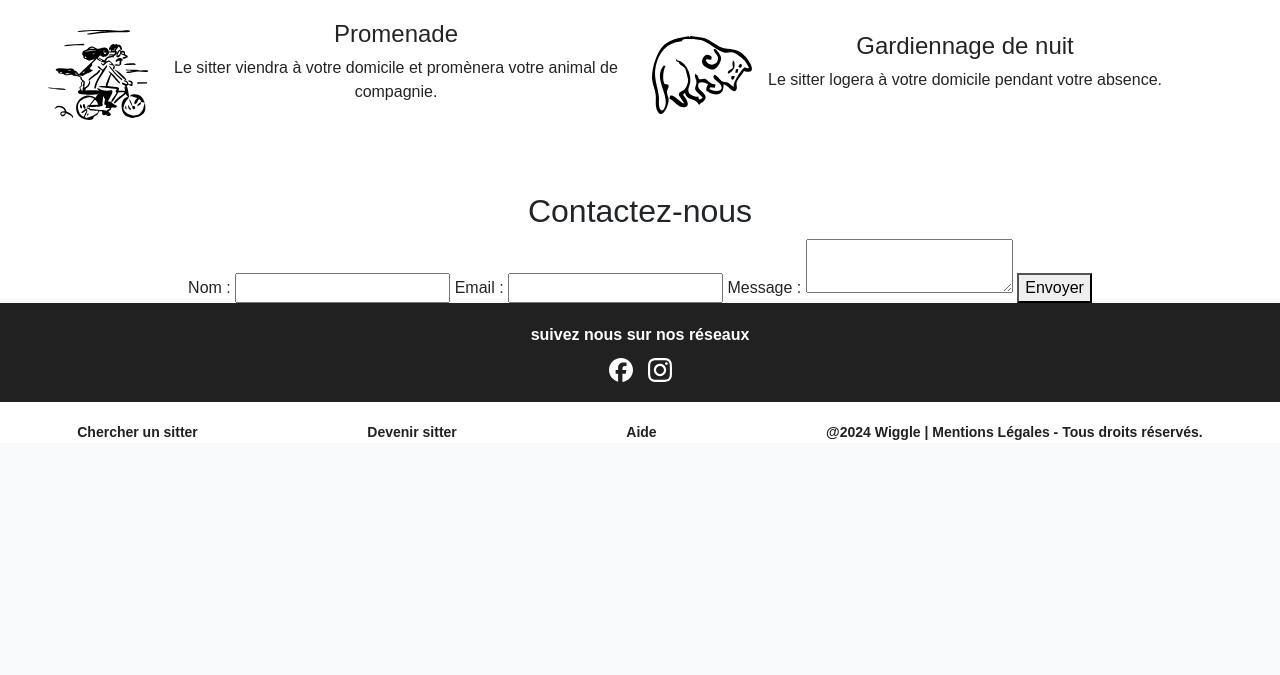
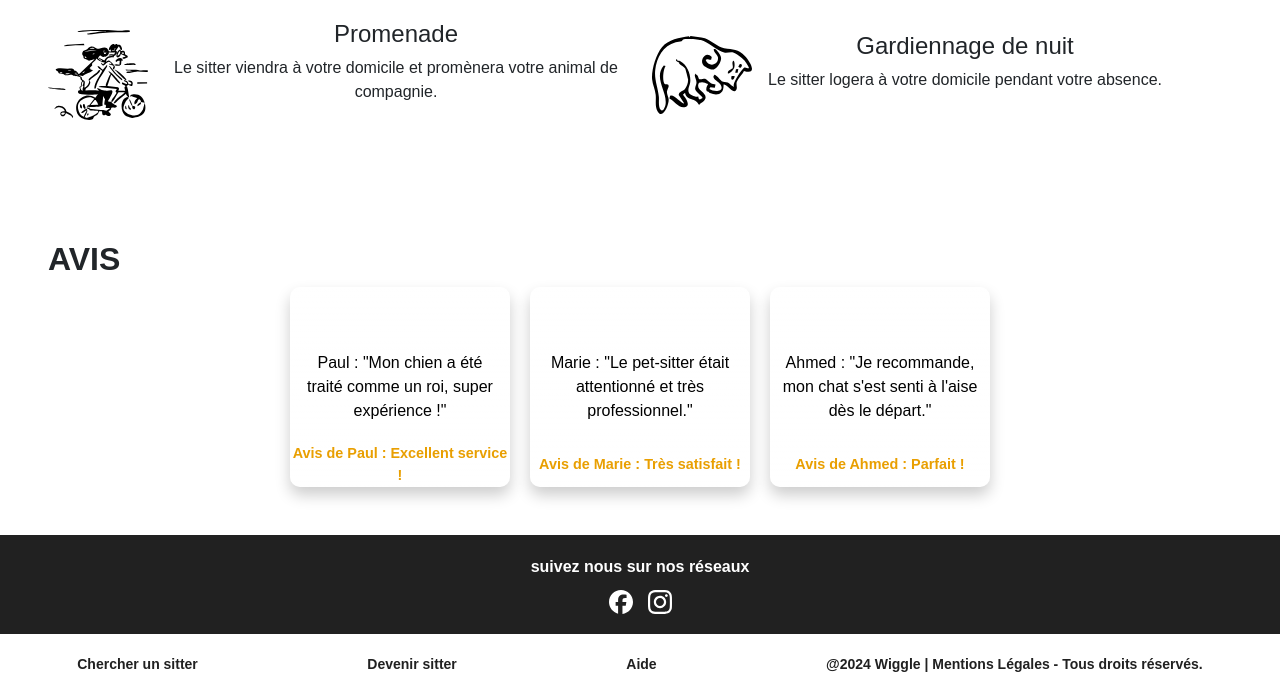
Before and after one commit to adil-hlk/Wiggle, a PHP site: page / in a window 1280 px wide. Shown: the part 1250-1925 px from the top of the page. Before the commit the page ends 1690 px from the top, so only its background shows below. Run offline with PHP 8.4, Linux system fonts and the light colour scheme; some libraries are stand-ins or nearby versions.

Commit message:
ajout carte avis index

```diff
--- a/assets/style.css
+++ b/assets/style.css
@@ -155,6 +155,66 @@ body {
     }
 }
 
+.container1 {
+    position: relative;
+    display: flex;
+    justify-content: center;
+    align-items: center;
+    gap: 20px; /* Ajout d'espace entre les cartes */
+  }
+
+  .container1 .glass {
+    position: relative;
+    width: 220px; /* Augmentation pour plus de texte */
+    height: 200px;
+    background: linear-gradient(#fff2, transparent);
+    border: 2px solid rgba(255, 255, 255, 0.1);
+    box-shadow: 0 8px 15px rgba(0, 0, 0, 0.2);
+    display: flex;
+    justify-content: center;
+    align-items: center;
+    transition: transform 0.3s, box-shadow 0.3s, border 0.3s;
+    border-radius: 10px;
+    backdrop-filter: blur(10px);
+    text-align: center; /* Alignement central du texte */
+    padding: 10px;
+    cursor: pointer;
+  }
+
+  /* Interaction hover */
+  .container1 .glass:hover {
+    transform: translateY(-10px);
+    box-shadow: 0 12px 20px rgba(0, 0, 0, 0.3);
+  }
+
+  /* Lorsqu'une carte est sélectionnée */
+  .container1 .glass.selected {
+    border-color: #4caf50;
+    box-shadow: 0 12px 20px rgba(76, 175, 80, 0.5);
+  }
+
+  /* Texte des avis */
+  .container1 .glass p {
+    color: #000000;
+    font-size: 1em;
+    margin: 0;
+    line-height: 1.5;
+  }
+
+  .container1 .glass::before {
+    content: attr(data-text);
+    position: absolute;
+    bottom: 0;
+    width: 100%;
+    height: 40px;
+    background: rgba(255, 255, 255, 0.05);
+    display: flex;
+    justify-content: center;
+    align-items: center;
+    color: #e99f01;
+    font-size: 0.9em;
+    font-weight: bold;
+  }
 
 @font-face {
     font-family: 'Epilogue';
--- a/index.html
+++ b/index.html
@@ -136,21 +136,20 @@
         </section>
 
 
-        <section id="contact">
+        <section id="Avis" class="text-center p-5">
 
-            <h2>Contactez-nous</h2>
-            <form action="submit_form.php" method="post">
-                <label for="nom">Nom :</label>
-                <input type="text" id="nom" name="nom" required>
-
-                <label for="email">Email :</label>
-                <input type="email" id="email" name="email" required>
-
-                <label for="message">Message :</label>
-                <textarea id="message" name="message" required></textarea>
-
-                <button type="submit">Envoyer</button>
-            </form>
+            <h2 class="text-uppercase fw-bold text-start">AVIS</h2>
+            <div class="container1">
+                <div class="glass" data-text="Avis de Paul : Excellent service !">
+                  <p>Paul : "Mon chien a été traité comme un roi, super expérience !"</p>
+                </div>
+                <div class="glass" data-text="Avis de Marie : Très satisfait !">
+                  <p>Marie : "Le pet-sitter était attentionné et très professionnel."</p>
+                </div>
+                <div class="glass" data-text="Avis de Ahmed : Parfait !">
+                  <p>Ahmed : "Je recommande, mon chat s'est senti à l'aise dès le départ."</p>
+                </div>
+              </div>
         </section>
     </main>
 
```
